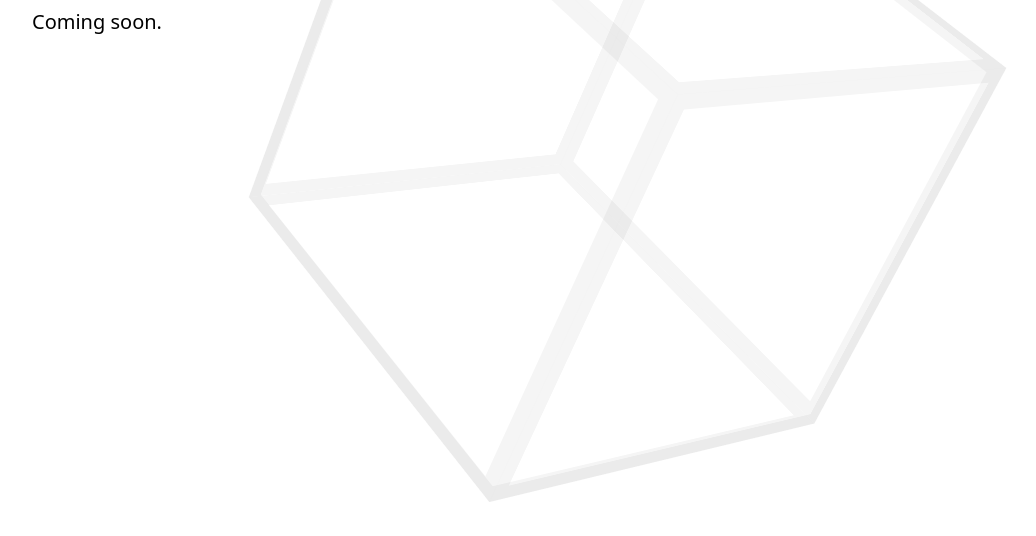
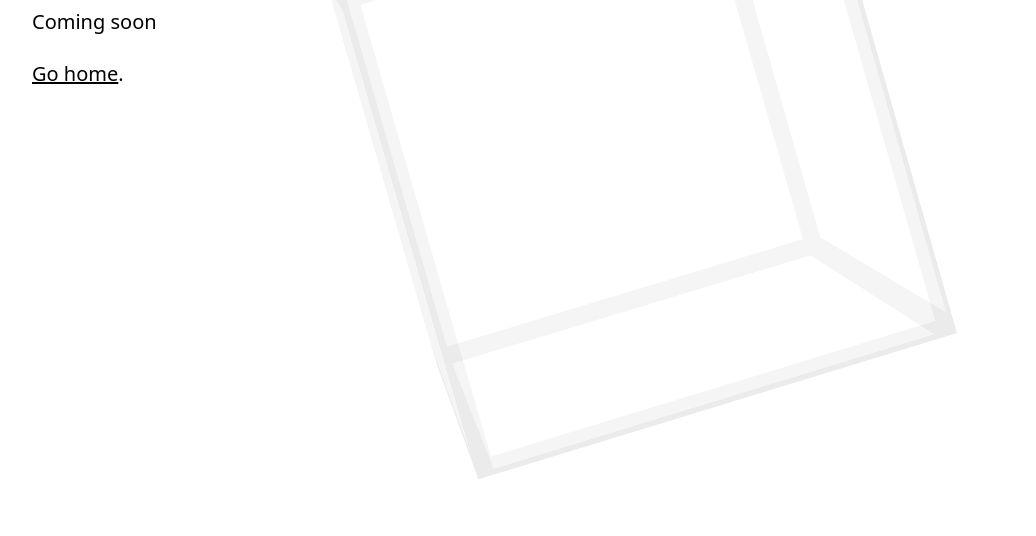
Before and after one commit to lukefiji/kidfiji.net-v4, a Gatsby site: page /projects in a window 1280 px wide. Shown: the part 264-800 px from the top of the page, without its empty margins (32-1068 px from the left). Built offline with nearby package versions, Linux system fonts and the light colour scheme; Gatsby itself is replaced by a stand-in of ours.

Commit message:
Begin projects page

```diff
--- a/src/pages/404.js
+++ b/src/pages/404.js
@@ -15,7 +15,7 @@
         <Heading>Page not found</Heading>
         <Paragraph>Sorry, I couldn’t find what you were looking for.</Paragraph>
         <Paragraph>
-          <Link to="/">Go home</Link>
+          <Link to="/">Go home</Link>.
         </Paragraph>
       </Container>
     </BaseLayout>
--- a/src/pages/projects/index.js
+++ b/src/pages/projects/index.js
@@ -12,7 +12,10 @@
     <BaseLayout title="Luke Fiji | Projects">
       <Container>
         <Heading>Projects</Heading>
-        <Paragraph>Coming soon.</Paragraph>
+        <Paragraph>Coming soon</Paragraph>
+        <Paragraph>
+          <Link to="/">Go home</Link>.
+        </Paragraph>
       </Container>
     </BaseLayout>
   );
```
